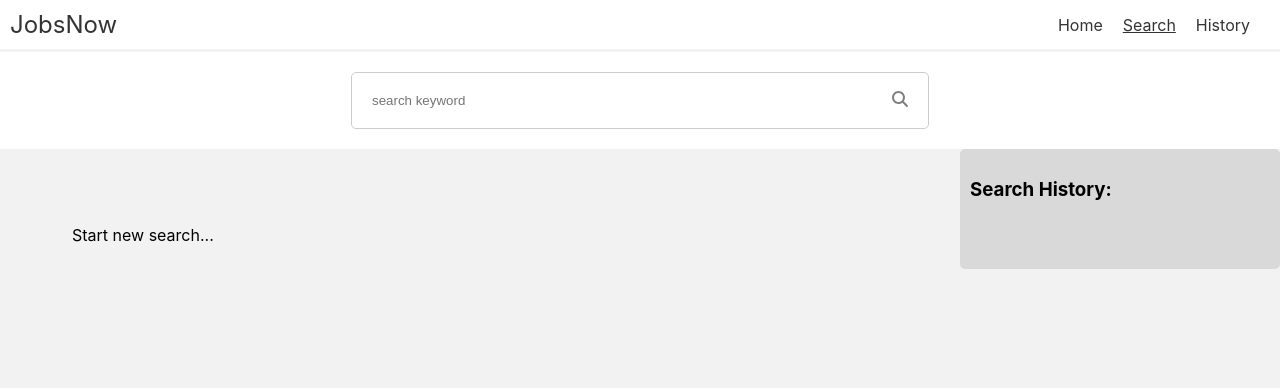
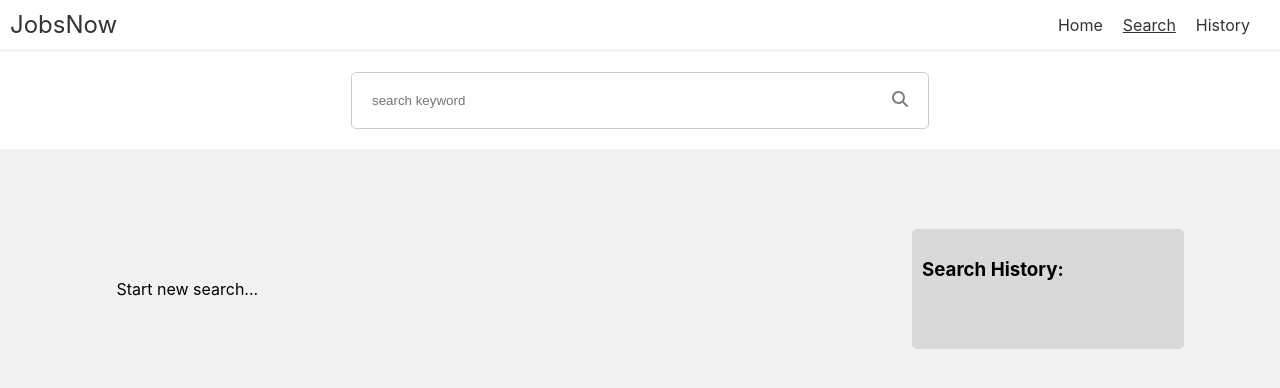
Before and after one commit to ehabyanni/Job-Search, a React (Create React App) app: page /jobs/search in a window 1280 px wide. Shown: the top 388 px of the page. Built offline with nearby package versions, Linux system fonts and the light colour scheme.

Commit message:
refactor search page & style

```diff
--- a/src/pages/Search/Search.tsx
+++ b/src/pages/Search/Search.tsx
@@ -1,5 +1,4 @@
 'use client'
-import '../Home/home.scss';
 import './search.scss';
 
 import { useEffect, useState } from 'react';
@@ -35,10 +34,17 @@ function Search() {
     }, [dispatch, query, pathname]);
 
     return (
-        <div id="searchContainer">
+        <div id='container'>
+            <div id="container-fluid">
+                <div id="jobHeader">
+                    {query !== '' &&
+                        <h1>
+                            "{query}"{" jobs "}{jobs.length > 0 ? `(${jobs.length})` : ''}
+                        </h1>
+                    }
+                </div>
+                <div id="jobCardOuter">
                     <div id="jobCardOuterContainer">
-                <div id="jobCardHeader">
-                    {query !== '' && <h1 style={{ fontSize: "18px" }}>"{query}"{" jobs "}{jobs.length > 0 ? `(${jobs.length})` : ''}</h1>}                </div>
                         <div id="jobCardContainer">
                             {status === 'loading' && <p>Loading search results...</p>}
                             {jobs.length === 0 && status === 'succeeded' && query !== '' && <p>No results found for "{query}".</p>}
@@ -50,6 +56,8 @@ function Search() {
                     </div>
                     <Sidebar />
                 </div>
+            </div>
+        </div>
     );
 };
 
--- a/src/pages/Search/search.scss
+++ b/src/pages/Search/search.scss
@@ -1,8 +1,72 @@
-#searchContainer{
+#container {
+  display: flex;
+  flex-direction: column;
+  width: 100%;
+  margin: auto;
+  padding: 50px 0px;
+  #container-fluid {
     display: flex;
-    flex-direction: row;
-    width: 100%;
-    #jobCardOuterContainer{
+    flex-direction: column;
+    width: 85%;
+    margin: auto;
+    #jobHeader {
+      padding: 0px 10px 30px 0px;
+      h1 {
+        font-size: x-large;
+        font-weight: bold;
+      }
+    }
+    #jobCardOuter {
+      display: flex;
+      flex-direction: row;
+      width: 100%;
+      #jobCardOuterContainer {
         width: 75%;
+        #jobCardContainer {
+          display: grid;
+          grid-template-columns: 1fr 1fr;
+          grid-gap: 20px;
+          padding: 0px;
+          width: 95%;
+          margin: auto;
+          #jobCardOuterContainer {
+            width: 75%;
+          }
+        }
+      }
     }
+  }
 }
+
+// #container {
+//   display: flex;
+//   flex-direction: column;
+//   width: 100%;
+//   margin: auto;
+//   padding: 50px 0px;
+//   #container-fluid {
+//     display: flex;
+//     flex-direction: column;
+//     width: 85%;
+//     margin: auto;
+//     #jobCardHeader {
+//       padding: 0px 10px 30px 0px;
+//       h1 {
+//         font-size: x-large;
+//         font-weight: bold;
+//       }
+//     }
+//     #jobCardContainer {
+//       display: grid;
+//       grid-template-columns: 1fr 1fr;
+//       grid-gap: 20px;
+//       padding: 20px;
+//       width: 85%;
+//       margin: auto;
+//       #jobCardOuterContainer {
+//         width: 75%;
+//         background-color: aquamarine;
+//       }
+//     }
+//   }
+// }
```
Lines whose indentation alone changed are shown as unchanged.
